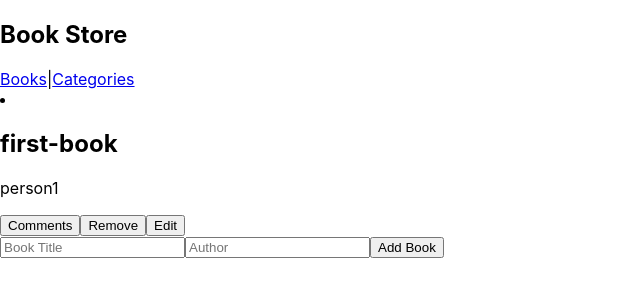
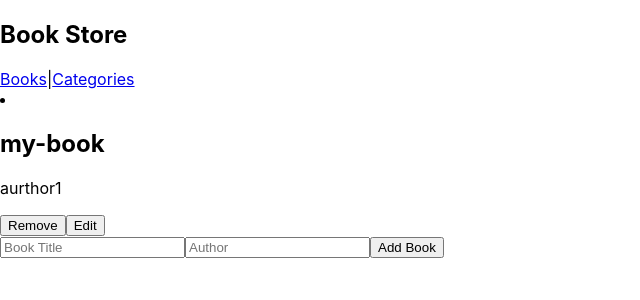
Before and after one commit to Daniel-Kigozi/bookstore, a React (Create React App) app: page / in a window 1280 px wide. Shown: the top 300 px of the page, without its empty margins (0-640 px from the left). Built offline with nearby package versions, Linux system fonts and the light colour scheme.

Commit message:
Updated the redux store

```diff
--- a/src/components/Book.js
+++ b/src/components/Book.js
@@ -21,7 +21,6 @@ const Books = ({ id }) => {
           <li key={book.id}>
             <h2>{book.title}</h2>
             <p>{book.author}</p>
-            <button type="button">Comments</button>
             <button type="button" onClick={handleRemoveClick}>Remove</button>
             <button type="button">Edit</button>
           </li>
@@ -34,8 +33,7 @@ const Books = ({ id }) => {
 
 Books.propTypes = {
   id: PropTypes.string.isRequired,
-  // title: PropTypes.string.isRequired,
-  // author: PropTypes.string.isRequired,
+
 };
 
 export default Books;
--- a/src/redux/Books/book.js
+++ b/src/redux/Books/book.js
@@ -5,8 +5,8 @@ const bookSlice = createSlice({
   initialState: [
     {
       id: 1,
-      title: 'first-book',
-      author: 'person1',
+      title: 'my-book',
+      author: 'aurthor1',
 
     },
   ],
```
